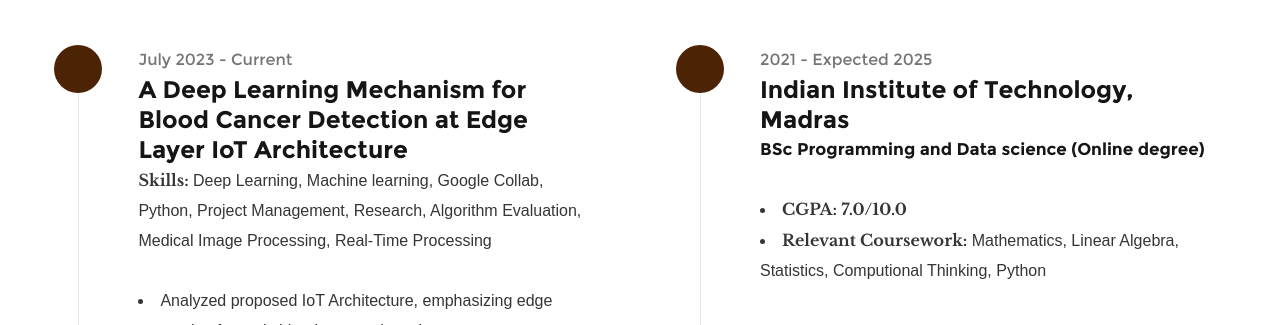
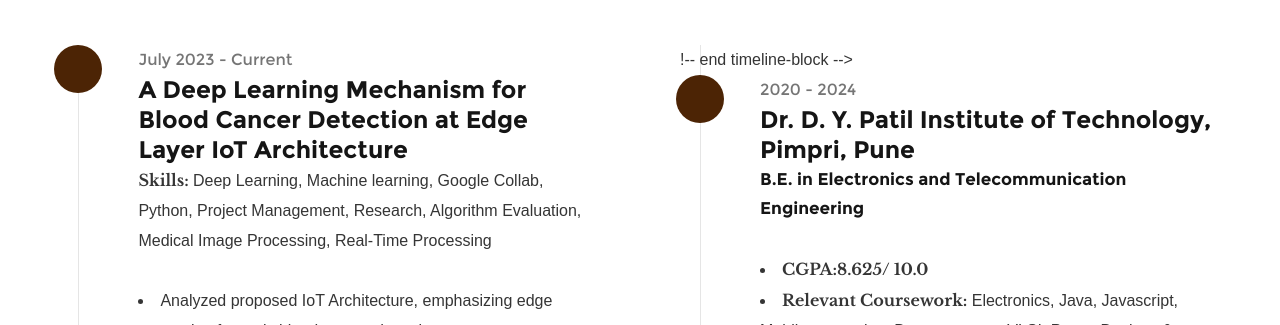
Before and after one commit to chaitanyakukreja/chaitanyakukreja.github.io, a plain HTML site: page index.html in a window 1280 px wide. Shown: the part 2330-2655 px from the top of the page. Drawn offline with Linux system fonts and the light colour scheme; some icons are missing; files whose address does not match are found by name.

Commit message:
Update index.html

```diff
--- a/index.html
+++ b/index.html
@@ -100,7 +100,7 @@
 					<h3 class="animate-this">About</h3>
 	   			<h1 class="animate-this">More About Me.</h1>
 
-	   			<p class="lead animate-this"> I'm Chaitanya Kukreja, a forward-thinking student pursuing a dual degree in Electronics and Communication at D.Y. Patil Institute of Technology and Data Science and Application at IIT Madras. My interdisciplinary interests converge at the intersection of Computer Science, Data Analytics, Artificial Intelligence, and Psychology. As a problem-solver and persistent learner, I believe in living with diverse perspectives to discover what truly resonates.
+	   			<p class="lead animate-this"> I'm Chaitanya Kukreja, a forward-thinking student pursuing Electronics and Communication at D.Y. Patil Institute of Technology. My interdisciplinary interests converge at the intersection of Computer Science, Data Analytics, Artificial Intelligence, and Psychology. As a problem-solver and persistent learner, I believe in living with diverse perspectives to discover what truly resonates.
 					I thrive in the realm of human-computer interaction, and my current focus is on my final year project: utilizing deep learning for the early detection of blood cancer at the edge layer. This project aligns with my vision to create systems that are not only efficient but also make a positive impact on healthcare.
 					I approach challenges with a bold yet fair mindset, inspiring positive change. My love for thought-provoking discussions and inspiring sessions reflects my commitment to shaping the world.</p>
 				</div>
@@ -274,21 +274,7 @@
 	   		<h2 class="animate-this">Education</h2>
 
 				<div class="timeline-wrap">
-
-   				<div class="timeline-block animate-this">
-	   				<div class="timeline-ico">
-	   					<i class="fa fa-graduation-cap"></i>
-	   				</div>
-	   				<div class="timeline-header">
-	   					<p class="timeframe"> 2021 - Expected 2025	</p>
-	   					<h3>Indian Institute of Technology, Madras</h3>
-	   					<h4>BSc Programming and Data science (Online degree) </h4>
-	   				</div>
-	   				<div class="timeline-content">
-	   					<p> <li><b>CGPA: 7.0/10.0</b>
-							<li><b>Relevant Coursework:</b> Mathematics, Linear Algebra, Statistics, Computional Thinking, Python</p>
-	   				</div>
-	   			</div> <!-- end timeline-block -->
+!-- end timeline-block -->
 
 	   			<div class="timeline-block animate-this">
 	   				<div class="timeline-ico">
```
